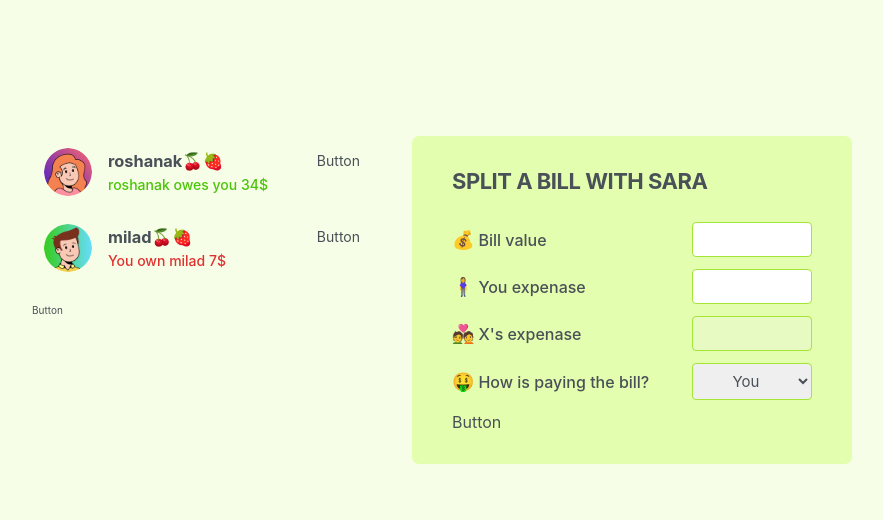
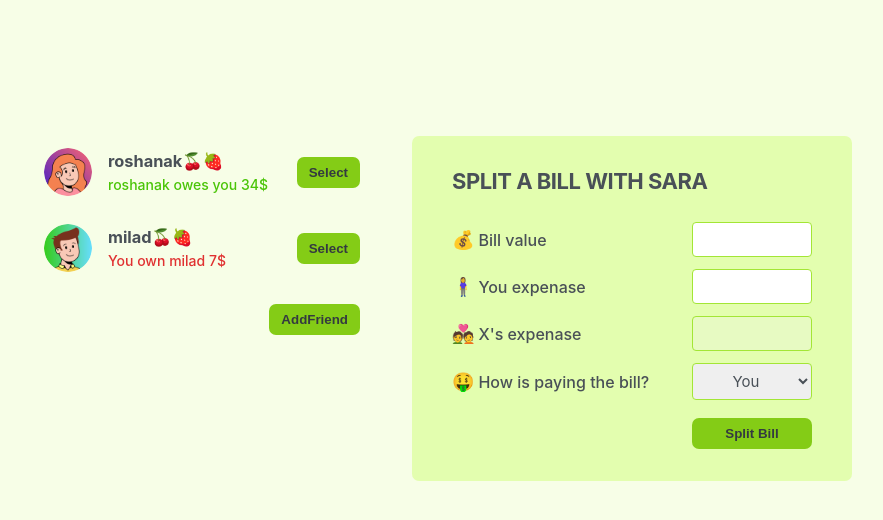
Before and after one commit to roshana01/Friend-eat-list, a React (Vite) app: page / in a window 1280 px wide. Shown: the top 520 px of the page, without its empty margins (198-1081 px from the left). Built offline with nearby package versions, Linux system fonts and the light colour scheme.

Commit message:
add children in componens

```diff
--- a/src/components/Button.jsx
+++ b/src/components/Button.jsx
@@ -1,7 +1,8 @@
 import React from 'react'
 
-export default function Button() {
+export default function Button({children, onClick}) {
   return (
-    <div>Button</div>
+    <button className="button" onClick={onClick}>{children}</button>
+
   )
 }
```
